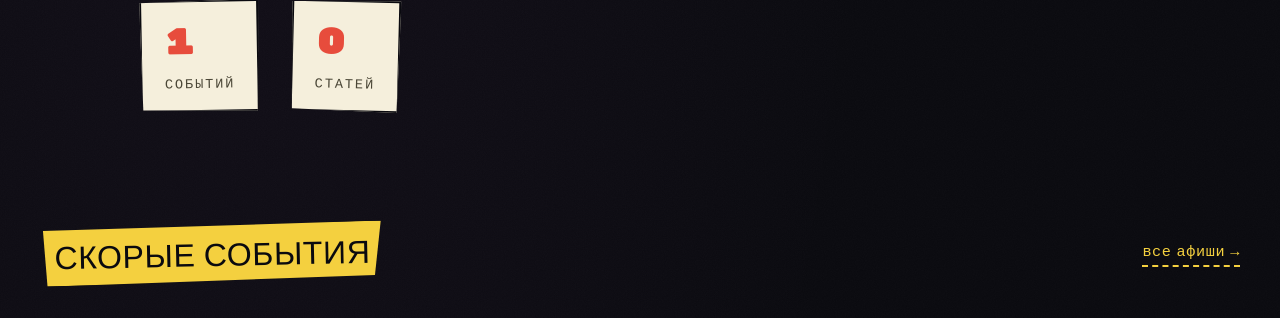
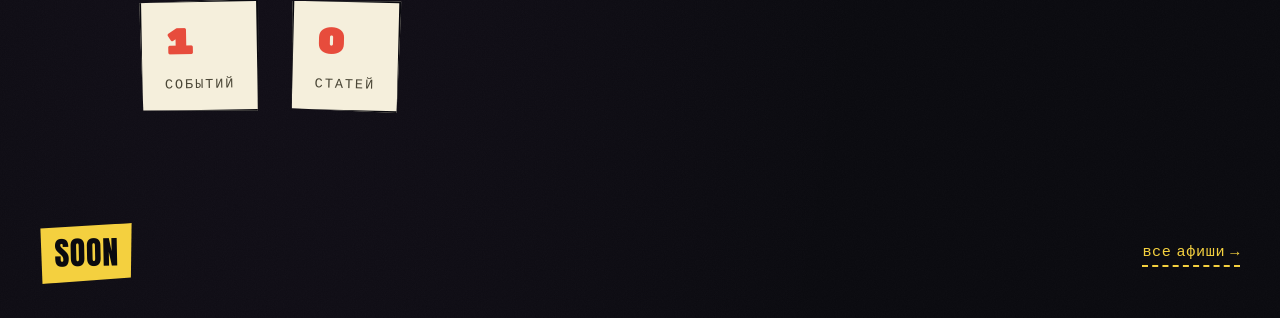
Before and after one commit to OlegSirenko/Gigs_Archive, a FastAPI app: page / in a window 1280 px wide. Shown: the part 787-1105 px from the top of the page. Run offline with FastAPI, Linux system fonts and the light colour scheme; data comes from the database, SQL or seed files in the repository; data that the repository does not hold is empty; some web fonts are replaced.

Commit message:
Changed localization for basic lines

```diff
--- a/web/templates/index.html
+++ b/web/templates/index.html
@@ -90,7 +90,7 @@
 <section class="section" id="events">
     <div class="section-container">
         <div class="section-header reveal">
-            <h2 class="section-title">Скорые события</h2>
+            <h2 class="section-title">SOON</h2>
             <a href="/posters" class="section-link">Все афиши →</a>
         </div>
 
```
Also changed, not shown: 1 other file.
